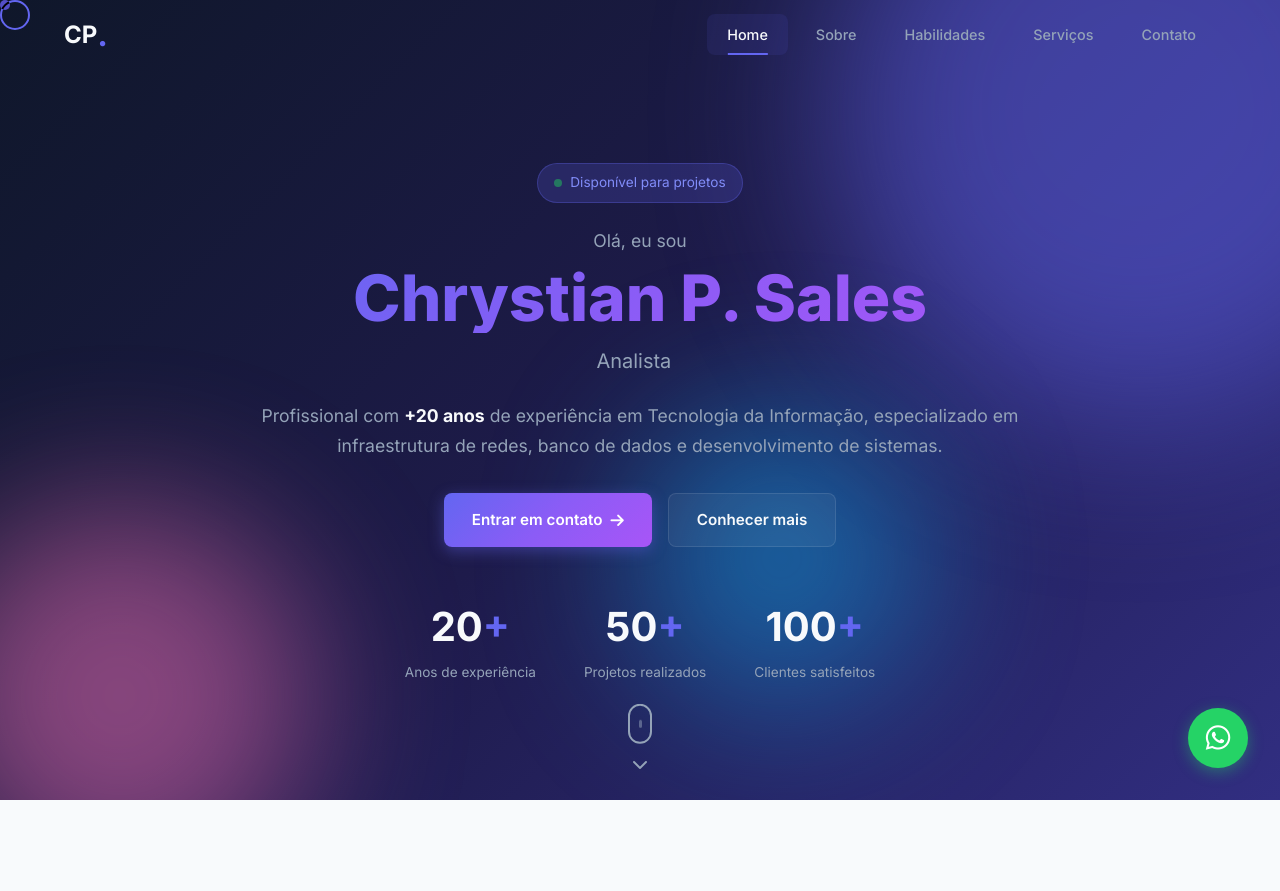
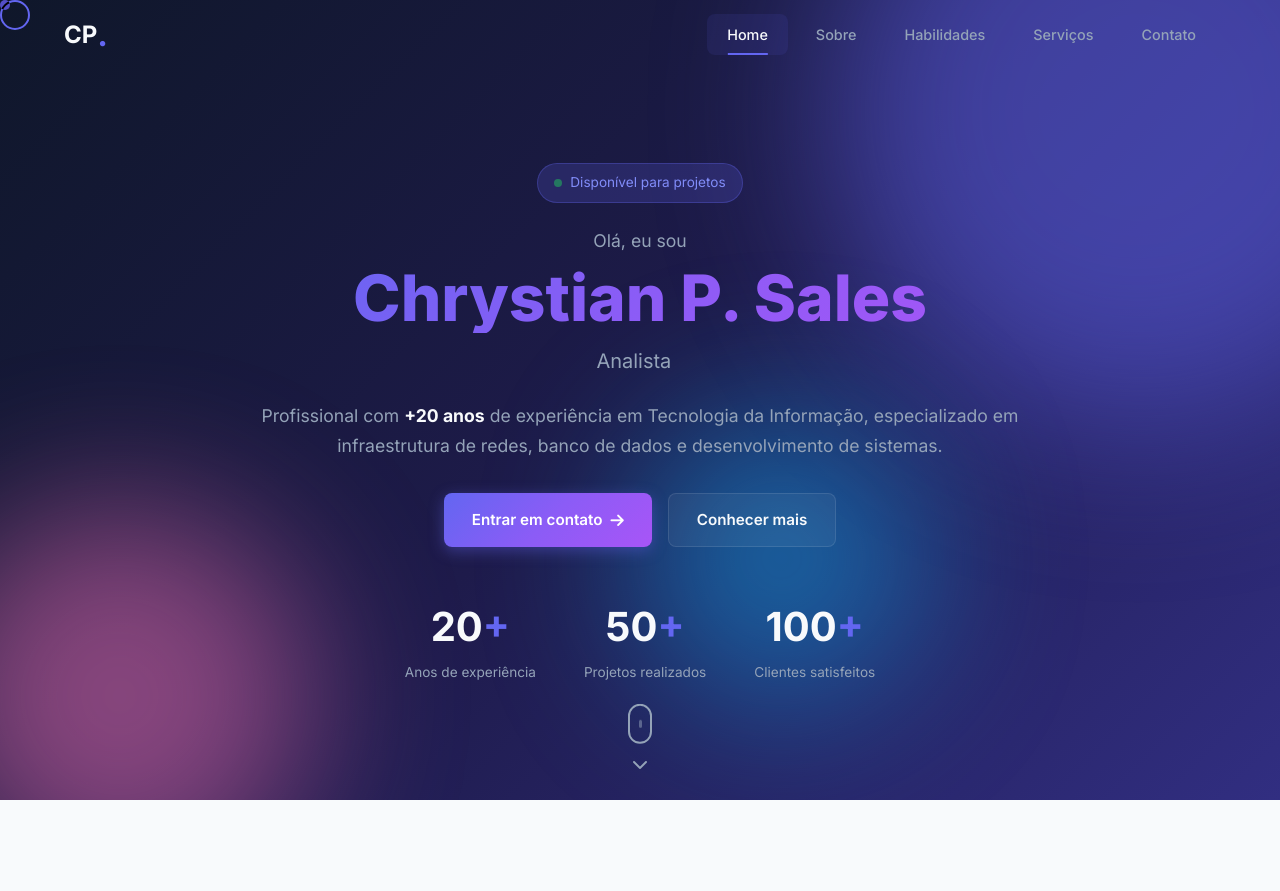
Before and after one commit to chrystiansales/new-profile, a plain HTML site: page index.html in a window 1280 px wide. Shown: the top 891 px of the page. Drawn offline with nearby package versions, Linux system fonts and the light colour scheme.

Commit message:
refactor: remove floating WhatsApp button from footer

```diff
--- a/index.html
+++ b/index.html
@@ -539,11 +539,6 @@
         </div>
     </footer>
 
-    <!-- Botão WhatsApp Flutuante -->
-    <a href="https://wa.me/5569999092526" target="_blank" rel="noopener" class="whatsapp-float" aria-label="Contato via WhatsApp">
-        <i class="fab fa-whatsapp"></i>
-    </a>
-
     <!-- Botão Voltar ao Topo -->
     <button id="backToTop" class="back-to-top" aria-label="Voltar ao topo">
         <i class="fas fa-chevron-up"></i>
```
